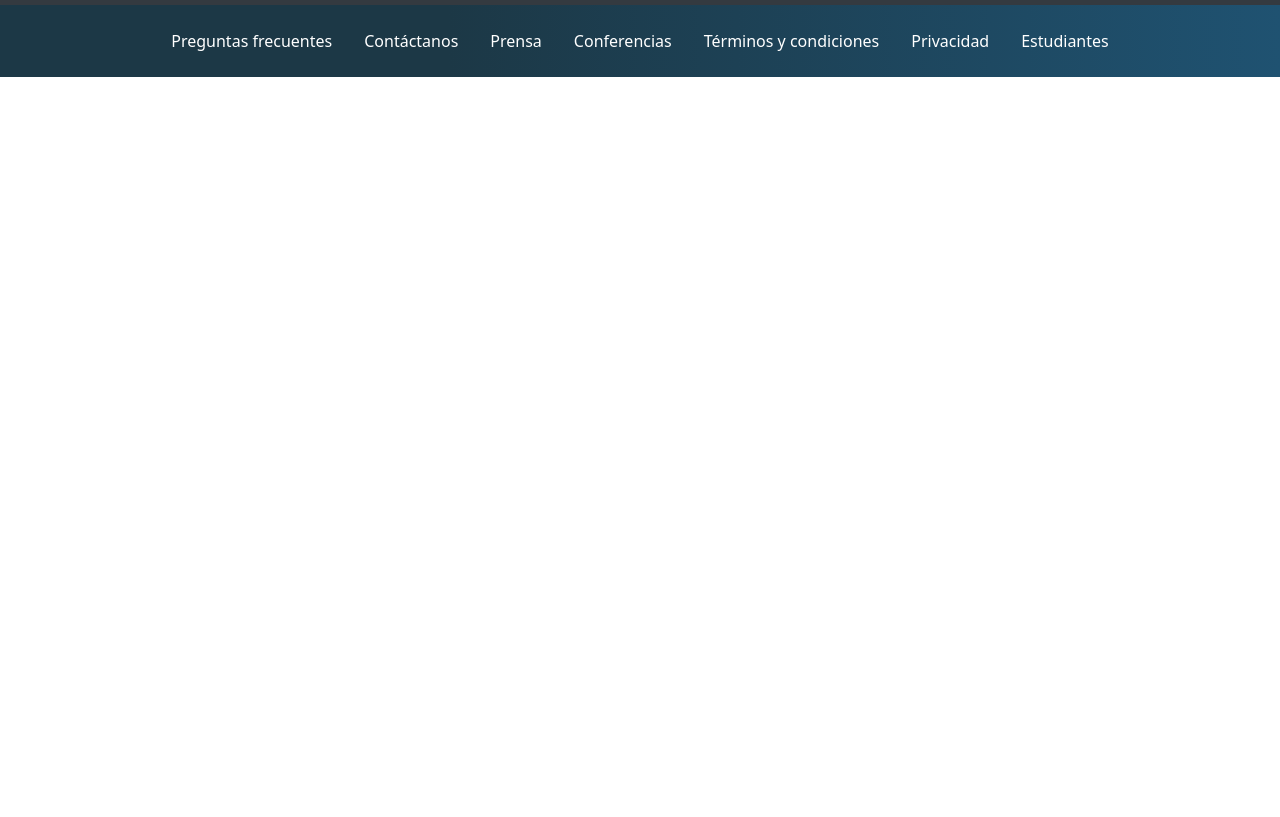
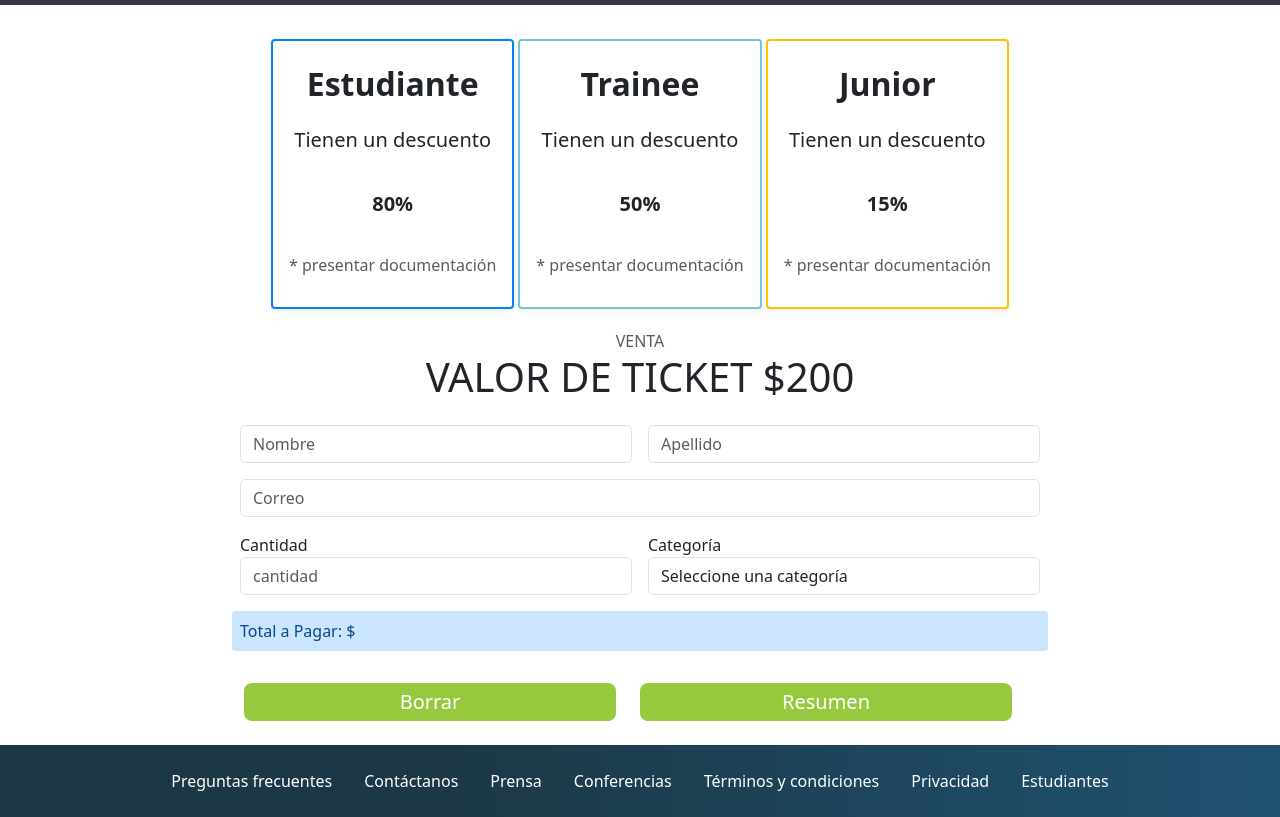
Before and after one commit to sopranodev/23544-Arone-TP, a plain HTML site: page tickets.html in a window 1280 px wide. Shown: the part 78-895 px from the top of the page. Before the commit the page ends 800 px from the top, so only its background shows below. Drawn offline with nearby package versions, Linux system fonts and the light colour scheme.

Commit message:
armando el html y css

```diff
--- a/assets/css/index.css
+++ b/assets/css/index.css
@@ -1,7 +1,8 @@
 /*Código realizado por CGA*/
 
-/*Colores tomados de la foto final del trabajo*/
+
 :root {
+    /*Colores tomados de la foto front-end del trabajo*/
     --nv-color-green:#289d43;
     --car-btn-green: #28a745;
     --cards-JS: #fec106;
--- /dev/null
+++ b/assets/css/tickets.css
@@ -0,0 +1,65 @@
+/* Sección Comprar tickets */
+/*Colores tomados de la foto JS Comprar Tickets del trabajo*/
+
+:root {
+--ct-cards-est: #047dfe;
+--ct-cards-trainee: #73c7d4;
+--ct-cards-junior: #ffc10a;
+--ct-total-pagar: #cce5ff;
+--ct-total-pagar-texto: #08468a;
+--ct-btn-verde: #97c93e;
+}
+
+.ComprarTickets {
+    display: flex;
+    flex-direction: row;
+    justify-content: center;
+    align-items: center;
+    flex-wrap: wrap;
+    margin-top: 2rem;
+    margin-bottom: 10px;
+    width: 100%;
+
+}
+
+.col-card {
+    display: flex;
+    flex-direction: row;
+    justify-content: center;
+    align-items: center;
+    flex-wrap: wrap;
+    padding: 0.125rem;
+}
+
+#bold {
+    font-weight: 600;
+}
+
+.card-est {
+    margin: 0;
+    border: 2px solid var(--ct-cards-est);
+}
+
+.card-trainee {
+    margin: 0;
+    border: 2px solid var(--ct-cards-trainee);
+}
+
+.card-junior {
+    margin: 0;
+    border: 2px solid var(--ct-cards-junior);
+}
+
+.btn-pagar {
+    color: var(--ct-total-pagar-texto);
+    background-color: var(--ct-total-pagar);
+    padding: 0.5rem;
+    border-radius: 0.2rem;
+}
+
+.btn-borrar, .btn-resumen {
+    color: white;
+    background-color: var(--ct-btn-verde);
+    padding: 0.2rem;
+    margin-top: 2rem;
+}
--- a/tickets.html
+++ b/tickets.html
@@ -1,5 +1,6 @@
 <!DOCTYPE html>
 <html lang="es">
+
 <head>
   <meta charset="UTF-8">
   <meta name="viewport" content="width=device-width, initial-scale=1.0">
@@ -7,7 +8,9 @@
   <link href="https://cdn.jsdelivr.net/npm/bootstrap@5.3.2/dist/css/bootstrap.min.css" rel="stylesheet"
     integrity="sha384-T3c6CoIi6uLrA9TneNEoa7RxnatzjcDSCmG1MXxSR1GAsXEV/Dwwykc2MPK8M2HN" crossorigin="anonymous">
   <link rel="stylesheet" href="./assets/css/index.css">
+  <link rel="stylesheet" href="./assets/css/tickets.css">
 </head>
+
 <body>
   <!-- NavBar -->
   <nav class="navbar navbar-expand-lg bg-body-secondary" data-bs-theme="dark">
@@ -42,6 +45,97 @@
   </nav>
   </header>
   <main>
+    <!-- Cards -->
+    <section id="secComprarTickets">
+      <div class="ComprarTickets container-fluid container-xs container-sm container-md container-lg">
+        <div class="row row-cols-1">
+          <!-- card Estudiante -->
+          <div class="col-card col-xs-12 col-sm-12 col-md-4 mb-2">
+            <div class="card card-est h-100 mb-2 rounded-1 shadow-sm">
+              <div class="card-body p-0 mt-4">
+                <h2 id="bold" class="card-title text-center">Estudiante</h2>
+                <h5 class="card-body text-center">Tienen un descuento</h5>
+                <h5 id="bold" class="card-body text-center">80%</h5>
+                <h6 class="card-body text-center text-muted">* presentar documentación</h6>
+              </div>
+            </div>
+          </div>
+          <!-- card Trainee -->
+          <div class="col-card col-xs-12 col-sm-12 col-md-4 mb-2">
+            <div class="card card-trainee h-100 mb-2 rounded-1 shadow-sm">
+              <div class="card-body p-0 mt-4">
+                <h2 id="bold" class="card-title text-center">Trainee</h2>
+                <h5 class="card-body text-center">Tienen un descuento</h5>
+                <h5 id="bold" class="card-body text-center">50%</h5>
+                <h6 class="card-body text-center text-muted">* presentar documentación</h6>
+              </div>
+            </div>
+          </div>
+           <!-- card Junior -->
+           <div class="col-card col-xs-12 col-sm-12 col-md-4 mb-2">
+            <div class="card card-junior h-100 mb-2 rounded-1 shadow-sm">
+              <div class="card-body p-0 mt-4">
+                <h2 id="bold" class="card-title text-center">Junior</h2>
+                <h5 class="card-body text-center">Tienen un descuento</h5>
+                <h5 id="bold" class="card-body text-center">15%</h5>
+                <h6 class="card-body text-center text-muted">* presentar documentación</h6>
+              </div>
+            </div>
+          </div>
+        </div>
+      </div>
+    </section>
+    <section>
+      <div>
+        <p class="text-muted text-uppercase text-center subtittle my-0">venta</p>
+        <h1 class="text-uppercase text-center">valor de ticket $200</h1>
+      </div>
+
+    <!-- Formulario -->
+    <div class="form-row px-5 my-4 mx-custom">
+      <form class="row g-3">
+        <div class="col-md-6">
+          <input type="text" class="form-control" id="nombre" placeholder="Nombre" required>
+        </div>
+        <div class="col-md-6">
+          <input type="text" class="form-control" id="apellido" placeholder="Apellido" required>
+        </div>
+        <div class="col-12">
+          <input type="email" class="form-control" id="correo" placeholder="Correo" required>
+        </div>
+        <div class="col-md-6">
+          <label for="cantidad">Cantidad</label>
+          <input type="number" class="form-control" id="Cantidad" placeholder="cantidad" required>
+        </div>
+        <div class="col-md-6">
+          <label for="categoria">Categoría</label>
+          <select name="categoria" class="form-control" id="categoria">
+            <option value="" selected>Seleccione una categoría</option>
+            <option value="0">Sin Categoría</option>
+            <option value="1">Estudiante</option>
+            <option value="2">Trainee</option>
+            <option value="3">Junior</option>
+          </select>
+        </div>
+
+
+        <div class="btn-pagar tot_resultado" role="alert">
+          Total a Pagar: $ <span id="totalPago" class="montoAPagar"></span>
+        </div>
+
+        <div class="row contenedor_btn_formu">
+          <div class="col-sm-12 col-md-6 col-lg-6">
+              <button id="btn_Borrar" class="w-100 btn btn-lg btn-form btn-borrar" type="reset">Borrar</button>
+          </div>
+
+          <div class="col-sm-12 col-md-6 col-lg-6">
+              <button id="btn_Resumen" class="w-100 btn btn-lg btn-form btn-resumen" type="button">Resumen</button>
+          </div>
+        </div>
+      </form>
+    </div>
+
+    </section>
   </main>
   <!-- Footer -->
   <footer class="ft-custom-gradient navbar-expand-md">
@@ -77,4 +171,5 @@
     crossorigin="anonymous"></script>
   <script src="./assets/JS/tickets.js"></script>
 </body>
+
 </html>
```
Also changed, not shown: index.html (+1 -1 lines), assets/css/css_bootstrap.min.css (added). Lines whose indentation alone changed are shown as unchanged.
